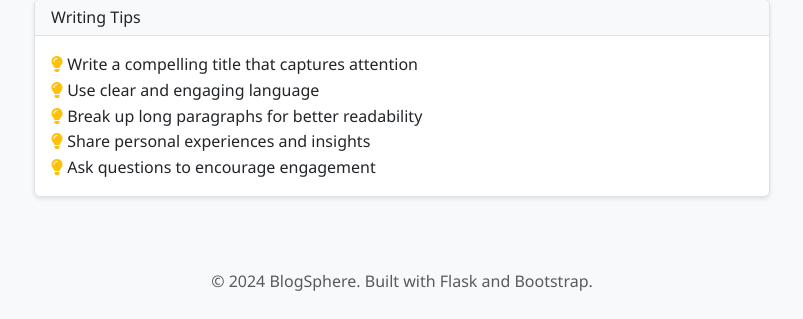
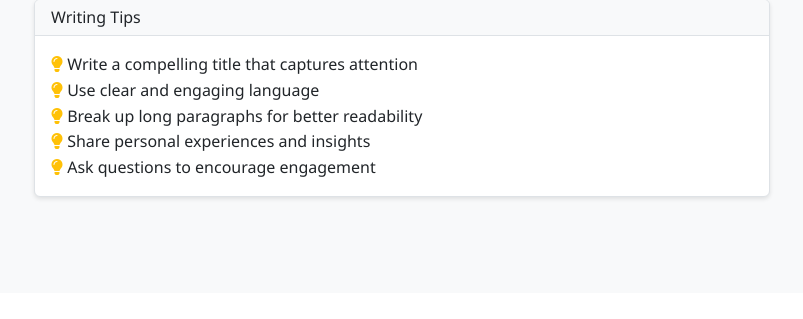
Before and after one commit to Dineshmedisetty/BlogWebsite, a Flask app: page /create_post in a window 1280 px wide. Shown: the part 713-1032 px from the top of the page, without its empty margins (238-1041 px from the left). After the commit the page ends 914 px from the top, so only its background shows below. Run offline with Flask 3, Linux system fonts and the light colour scheme; the visitor is signed in with stand-in values (Sample User, id 1).

Commit message:
modified base.html

```diff
--- a/templates/base.html
+++ b/templates/base.html
@@ -90,7 +90,7 @@
     <!-- Footer -->
     <footer class="bg-light mt-5 py-4">
         <div class="container text-center">
-            <p class="text-muted mb-0">&copy; 2024 BlogSphere. Built with Flask and Bootstrap.</p>
+
         </div>
     </footer>
 
```
